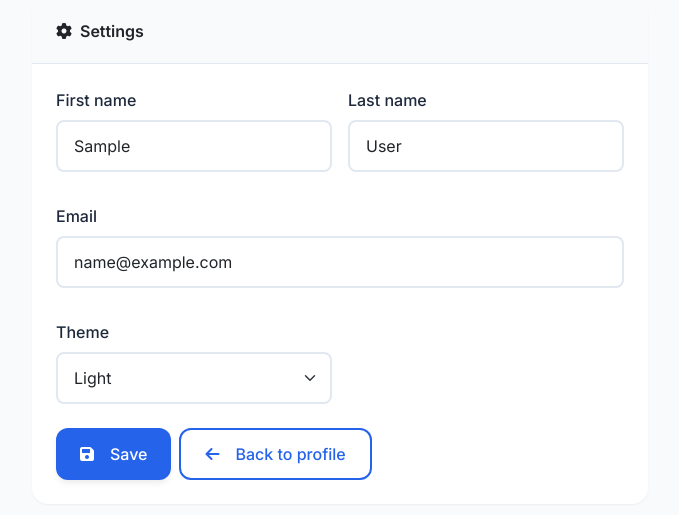
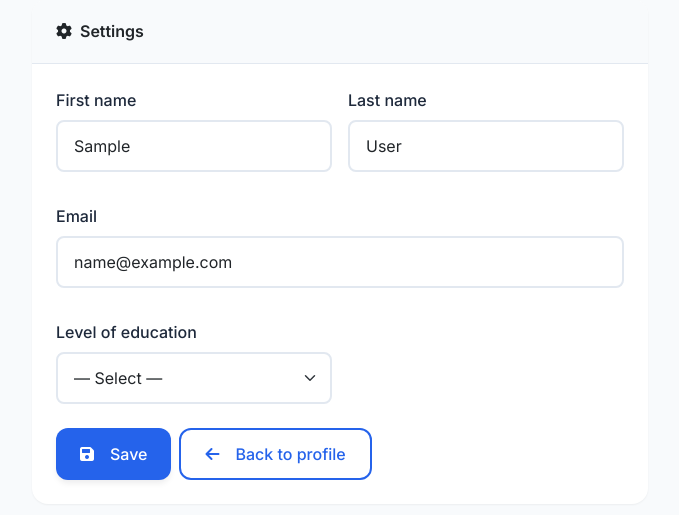
Before and after one commit to Nwachukwu1300/excelpoint, a Django app: page /users/settings/ in a window 1280 px wide. Shown: the part 175-690 px from the top of the page, without its empty margins (300-979 px from the left). Run offline with Django 4.2, Linux system fonts and the light colour scheme; the visitor is signed in with stand-in values (Sample User, id 1); data comes from the database, SQL or seed files in the repository; parts of the project's set-up code (start-up, migrations or seed data) failed here and were passed over.

Commit message:
refactor(settings): replace theme with nullable education_level (includes 'working professional'); update form, view, and template

```diff
--- a/templates/base.html
+++ b/templates/base.html
@@ -108,7 +108,7 @@
     </style>
     {% block extra_css %}{% endblock %}
 </head>
-<body class="{% if user.is_authenticated %}theme-{{ user.profile.theme|default:'light' }}{% else %}theme-{{ request.session.theme|default:'light' }}{% endif %}">
+<body>
     <nav class="navbar navbar-expand-lg navbar-dark">
         <div class="container">
             <a class="navbar-brand" href="/">
--- a/templates/users/settings.html
+++ b/templates/users/settings.html
@@ -23,8 +23,8 @@
                 {{ form.email }}
               </div>
               <div class="col-md-6">
-                <label class="form-label">Theme</label>
-                {{ form.theme }}
+                <label class="form-label">Level of education</label>
+                {{ form.education_level }}
               </div>
             </div>
             <div class="mt-4 d-flex gap-2">
--- a/users/forms.py
+++ b/users/forms.py
@@ -40,15 +40,15 @@ class UserProfileForm(forms.ModelForm):
 
 
 class SettingsForm(forms.ModelForm):
-    """Basic settings form to edit name and theme."""
+    """Basic settings form to edit name and education level."""
     first_name = forms.CharField(max_length=150, required=False, widget=forms.TextInput(attrs={'class': 'form-control'}))
     last_name = forms.CharField(max_length=150, required=False, widget=forms.TextInput(attrs={'class': 'form-control'}))
     email = forms.EmailField(required=False, widget=forms.EmailInput(attrs={'class': 'form-control'}))
-    theme = forms.ChoiceField(choices=UserProfile.THEME_CHOICES, widget=forms.Select(attrs={'class': 'form-select'}))
+    education_level = forms.ChoiceField(required=False, choices=[('', '— Select —')] + UserProfile.EDUCATION_LEVEL_CHOICES, widget=forms.Select(attrs={'class': 'form-select'}))
 
     class Meta:
         model = UserProfile
-        fields = ['theme']
+        fields = ['education_level']
 
 class UserAchievementForm(forms.ModelForm):
     """Form for adding user achievements and awards."""
--- a/users/models.py
+++ b/users/models.py
@@ -115,15 +115,19 @@ class UserProfile(models.Model):
         help_text="GitHub profile URL"
     )
 
-    THEME_CHOICES = [
-        ('light', 'Light'),
-        ('dark', 'Dark'),
+    EDUCATION_LEVEL_CHOICES = [
+        ('high_school', 'High school'),
+        ('undergraduate', 'Undergraduate'),
+        ('postgraduate', 'Postgraduate'),
+        ('working_professional', 'Working professional'),
+        ('other', 'Other'),
     ]
-    theme = models.CharField(
-        max_length=10,
-        choices=THEME_CHOICES,
-        default='light',
-        help_text="UI theme preference"
+    education_level = models.CharField(
+        max_length=32,
+        choices=EDUCATION_LEVEL_CHOICES,
+        null=True,
+        blank=True,
+        help_text="Highest level of education (nullable)"
     )
 
     def __str__(self):
--- a/users/views.py
+++ b/users/views.py
@@ -178,7 +178,7 @@ def calculate_profile_completion(user):
 
 @login_required
 def settings_view(request):
-    """Basic settings: edit first/last name, email, and theme."""
+    """Basic settings: edit first/last name, email, and education level."""
     user = request.user
     profile, _ = UserProfile.objects.get_or_create(user=user)
     if request.method == 'POST':
@@ -191,7 +191,6 @@ def settings_view(request):
             if email_val is not None:
                 user.email = email_val
             user.save()
-            request.session['theme'] = profile.theme
             messages.success(request, 'Settings saved.')
             return redirect('users:settings')
     else:
@@ -199,7 +198,7 @@ def settings_view(request):
             'first_name': user.first_name,
             'last_name': user.last_name,
             'email': user.email,
-            'theme': profile.theme,
+            'education_level': profile.education_level,
         }
         form = SettingsForm(instance=profile, initial=initial)
     return render(request, 'users/settings.html', {'form': form})
```
Also changed, not shown: users/migrations/0005_remove_userprofile_theme_userprofile_education_level.py (added).
